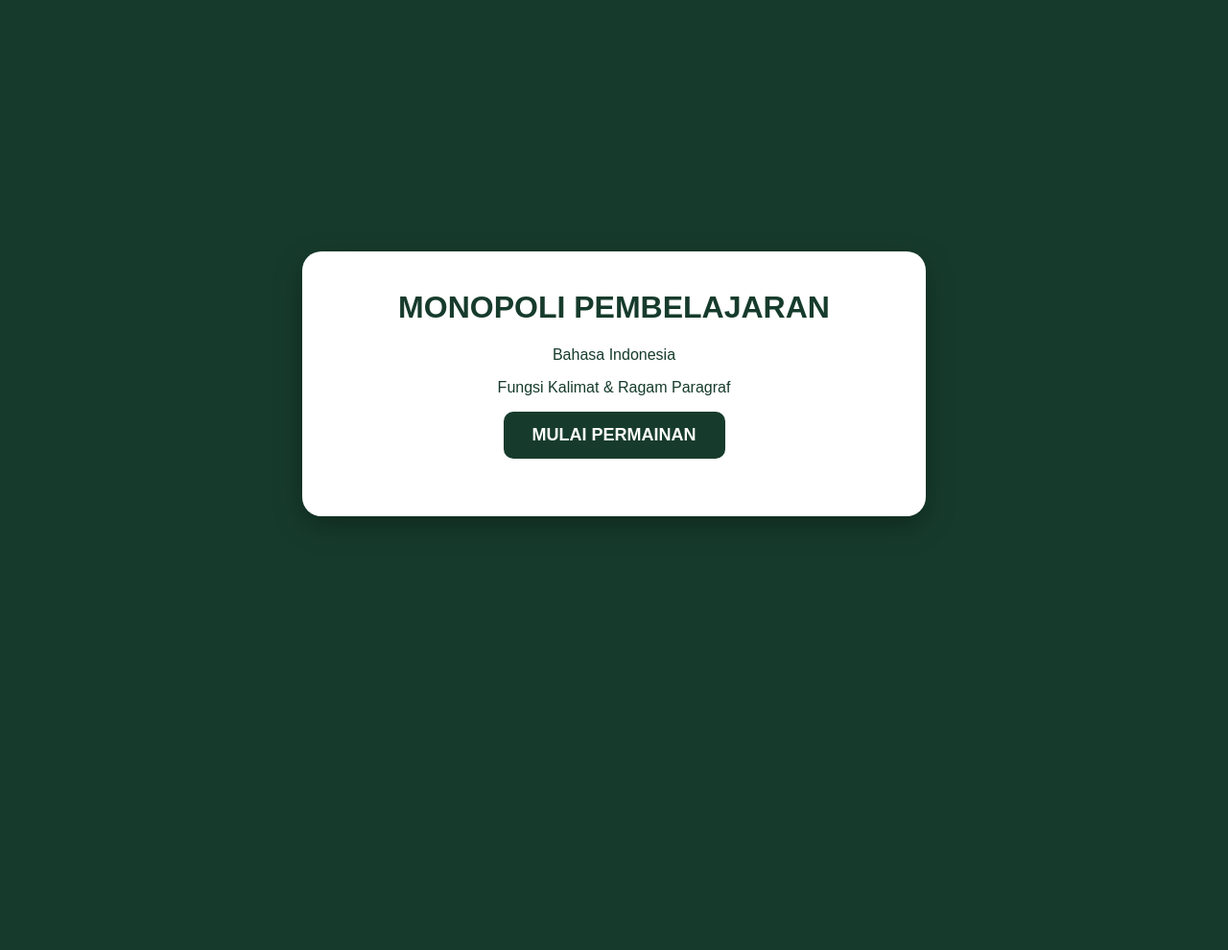
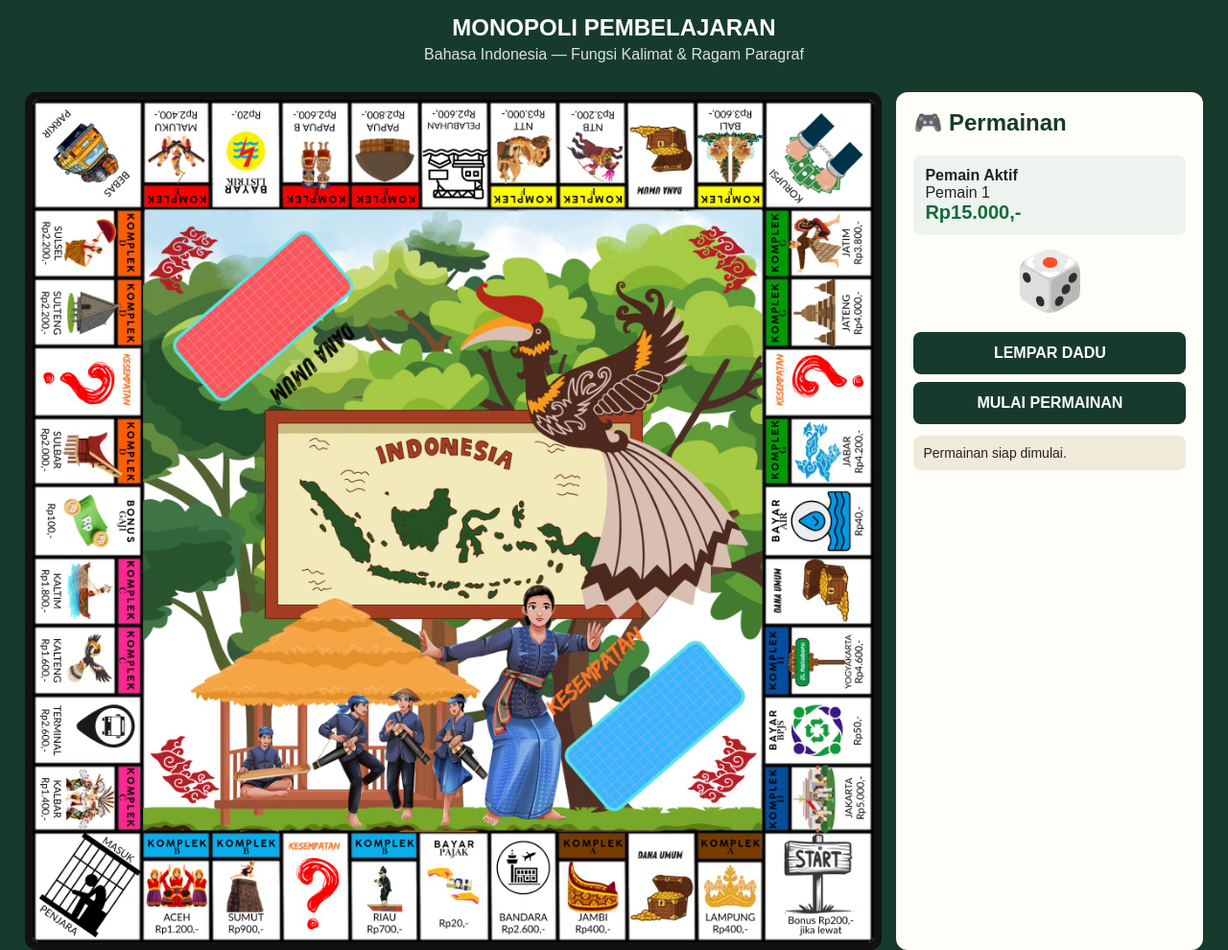
Before and after one commit to pokjasampah27-ui/monopoli-pembelajaran, a plain HTML site: page index.html in a window 1280 px wide. Shown: the whole page at 96% size. Before the commit the page ends 800 px from the top, so only its background shows below. Drawn offline with Linux system fonts and the light colour scheme.

Commit message:
Update index.html

```diff
--- a/index.html
+++ b/index.html
@@ -1,44 +1,107 @@
 <!DOCTYPE html>
 <html lang="id">
+
 <head>
     <meta charset="UTF-8">
-    <meta name="viewport" content="width=device-width, initial-scale=1.0">
+
+    <meta
+        name="viewport"
+        content="width=device-width, initial-scale=1.0"
+    >
 
     <title>Monopoli Pembelajaran</title>
 
     <style>
+
+        * {
+            box-sizing: border-box;
+        }
+
         body {
             margin: 0;
             min-height: 100vh;
-            display: flex;
-            align-items: center;
-            justify-content: center;
             background: #163b2c;
             font-family: Arial, sans-serif;
+            color: #222;
+        }
+
+        header {
+            background: #163b2c;
             color: white;
             text-align: center;
+            padding: 15px;
         }
 
-        .container {
-            width: min(90%, 600px);
-            padding: 40px 25px;
-            background: white;
-            color: #163b2c;
-            border-radius: 20px;
-            box-shadow: 0 10px 30px rgba(0,0,0,.3);
+        header h1 {
+            margin: 0;
+            font-size: 24px;
         }
 
-        h1 {
+        header p {
+            margin: 5px 0 0;
+            opacity: .85;
+        }
+
+        .game-container {
+            width: min(1400px, 96%);
+            margin: 15px auto;
+            display: grid;
+            grid-template-columns: minmax(0, 1fr) 320px;
+            gap: 15px;
+        }
+
+        .board-container {
+            background: #111;
+            padding: 8px;
+            border-radius: 12px;
+        }
+
+        .board {
+            width: 100%;
+            background: white;
+            border-radius: 6px;
+            overflow: hidden;
+        }
+
+        .board img {
+            display: block;
+            width: 100%;
+            height: auto;
+        }
+
+        .panel {
+            background: #fffdf7;
+            border-radius: 12px;
+            padding: 18px;
+        }
+
+        .panel h2 {
             margin-top: 0;
+            color: #163b2c;
+        }
+
+        .player-box {
+            padding: 12px;
+            background: #edf3ef;
+            border-radius: 8px;
+            margin-bottom: 12px;
+        }
+
+        .money {
+            color: #176b3a;
+            font-size: 20px;
+            font-weight: bold;
         }
 
         button {
-            padding: 14px 30px;
+            width: 100%;
+            padding: 13px;
+            margin-top: 8px;
             border: 0;
-            border-radius: 10px;
+            border-radius: 8px;
             background: #163b2c;
             color: white;
-            font-size: 18px;
+            font-size: 16px;
             font-weight: bold;
             cursor: pointer;
         }
@@ -47,43 +110,150 @@
             background: #255743;
         }
 
+        .dice {
+            text-align: center;
+            font-size: 60px;
+            margin: 10px 0;
+        }
+
         #status {
-            margin-top: 20px;
-            font-weight: bold;
+            margin-top: 12px;
+            padding: 10px;
+            background: #f0eadb;
+            border-radius: 8px;
+            font-size: 14px;
         }
+
+        @media (max-width: 900px) {
+
+            .game-container {
+                grid-template-columns: 1fr;
+            }
+
+            .panel {
+                order: -1;
+            }
+
+        }
+
     </style>
 </head>
 
 <body>
 
-<div class="container">
+<header>
 
     <h1>MONOPOLI PEMBELAJARAN</h1>
 
     <p>
-        Bahasa Indonesia
-    </p>
-
-    <p>
+        Bahasa Indonesia —
         Fungsi Kalimat & Ragam Paragraf
     </p>
 
-    <button onclick="mulaiGame()">
-        MULAI PERMAINAN
-    </button>
+</header>
 
-    <div id="status"></div>
+
+<div class="game-container">
+
+
+    <!-- PAPAN -->
+
+    <div class="board-container">
+
+        <div class="board">
+
+            <img
+                src="assets/papan-monopoli.jpg"
+                alt="Papan Monopoli Pembelajaran"
+            >
+
+        </div>
+
+    </div>
+
+
+    <!-- PANEL PERMAINAN -->
+
+    <div class="panel">
+
+        <h2>🎮 Permainan</h2>
+
+
+        <div class="player-box">
+
+            <b>Pemain Aktif</b>
+
+            <div id="playerName">
+                Pemain 1
+            </div>
+
+            <div
+                id="playerMoney"
+                class="money"
+            >
+                Rp15.000,-
+            </div>
+
+        </div>
+
+
+        <div class="dice">
+
+            🎲
+
+        </div>
+
+
+        <button onclick="lemparDadu()">
+
+            LEMPAR DADU
+
+        </button>
+
+
+        <button onclick="mulaiGame()">
+
+            MULAI PERMAINAN
+
+        </button>
+
+
+        <div id="status">
+
+            Permainan siap dimulai.
+
+        </div>
+
+    </div>
 
 </div>
+
 
 <script>
 
 function mulaiGame() {
+
     document.getElementById("status").textContent =
-        "Tombol berhasil bekerja! Game siap dikembangkan.";
+        "Permainan dimulai! Giliran Pemain 1.";
+
+}
+
+
+function lemparDadu() {
+
+    const angka =
+        Math.floor(Math.random() * 6) + 1;
+
+    document.querySelector(".dice").textContent =
+        angka;
+
+    document.getElementById("status").textContent =
+        "Dadu menunjukkan angka " + angka + ".";
+
 }
 
 </script>
 
 </body>
+
 </html>
```
